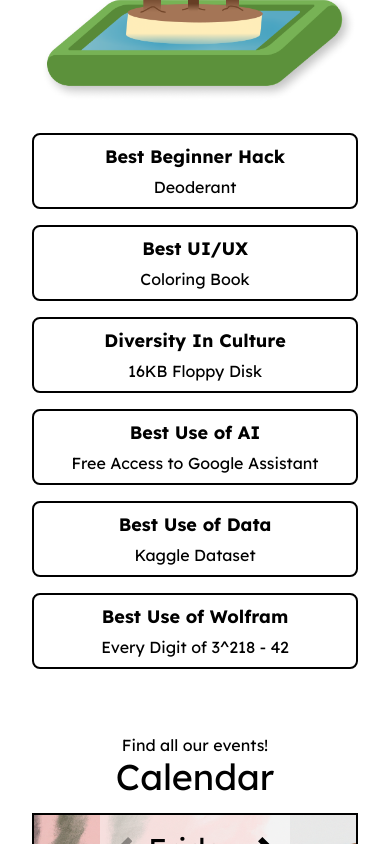
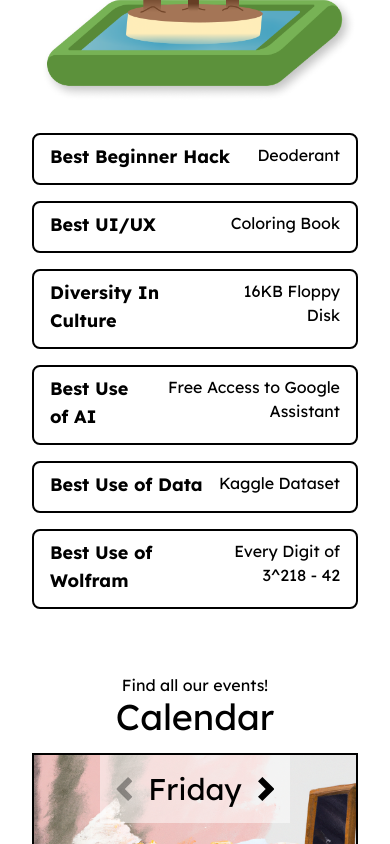
Before and after one commit to WaffleHacks/website-2023, a Next.js app: page / in a window 390 px wide. Shown: the part 2740-3584 px from the top of the page. Built offline with nearby package versions, Linux system fonts and the light colour scheme.

Commit message:
prize descriptions appear in box instead of bubble

```diff
--- a/components/CalendarFrame.tsx
+++ b/components/CalendarFrame.tsx
@@ -55,7 +55,7 @@ const CalendarFrame = () => {
                 fill={day == 0 ? '#0000005C' : '#000'}
                 svgProps={{
                   className: 'inline-block h-6 rotate-180',
-                  onClick: () => setDay(Math.min(day - 1, sections.length - 1)),
+                  onClick: () => setDay(Math.max(day - 1, 0)),
                 }}
               />
               <span className="text-3xl mx-4">{weekDays[day]}</span>
--- a/components/TracksFrame.tsx
+++ b/components/TracksFrame.tsx
@@ -250,6 +250,8 @@ const BoatDisplay = () => {
       [20, 5],
     ],
   ];
+  const svgRef = useRef(null);
+  const bboxVal = useRef(null);
 
   const [waves, setWaves]: [any, Function] = useState([{ x: 150, y: 50, height: 20, dir: true, speed: 0.1 }]);
   const wavesPos = useRef([{ x: 150, y: 50, height: 20, dir: true, speed: 0.1 }]);
@@ -257,6 +259,7 @@ const BoatDisplay = () => {
 
   function setBoat() {
     if (lineRef.current) {
+      // if boat is before start of path, move it linearly to start
       if (boatPointRef.current < 0) {
         let point = (lineRef.current as SVGGeometryElement).getPointAtLength(0);
         let p2 = (lineRef.current as SVGGeometryElement).getPointAtLength(1);
@@ -267,6 +270,7 @@ const BoatDisplay = () => {
         setBoatLoc({ x: x, y: y, angle: angle });
         boatPointRef.current += boatSpeed;
       }
+      // if boat is after end of path, move it linearly to end
       if (boatPointRef.current >= (lineRef.current as SVGGeometryElement).getTotalLength() - 0.5) {
         let dx = lastPos.current.x;
         let dy = lastPos.current.y + boatSpeed;
@@ -275,7 +279,9 @@ const BoatDisplay = () => {
         lastPos.current = { x: dx, y: dy, angle: angle };
         setBoatLoc({ x: dx, y: dy, angle: angle });
         boatPointRef.current += boatSpeed;
-      } else {
+      }
+      // if boat is on path, move it along path
+      else {
         let point = (lineRef.current as SVGGeometryElement).getPointAtLength(boatPointRef.current);
         let p2 = (lineRef.current as SVGGeometryElement).getPointAtLength(boatPointRef.current + 0.5);
         let angle = Math.atan2(p2.y - point.y, p2.x - point.x) * (180 / Math.PI);
@@ -366,7 +372,7 @@ const BoatDisplay = () => {
     setPathData(points);
   }, []);
 
-  // make 50 random waves
+  // make random waves
   useEffect(() => {
     let newWaves = [];
     for (let i = 0; i < 18; i++) {
@@ -376,9 +382,29 @@ const BoatDisplay = () => {
     wavesPos.current = newWaves;
   }, []);
 
+  var boatLeft = 0;
+  if (svgRef.current) {
+    if (!bboxVal.current) {
+      bboxVal.current = svgRef.current.getBBox();
+    }
+    let bbox = bboxVal.current;
+    var boatLeft = map(boatLoc.x + 12.5, bbox.x, bbox.x + bbox.width, 0, 100);
+    // let p = svgRef.current.createSVGPoint()
+    // p.x = boatLoc.x - 12.5;
+    // p.y = boatLoc.y - 12.5;
+    // console.log(p.matrixTransform(svgRef.current.getScreenCTM()));
+  }
+
   return (
     <>
-      <svg viewBox="0 0 100 100" className="absolute w-full h-full">
+      {/* <img
+          className="absolute h-[25%] z-10"
+          // href="/images/tracks/boat.svg"
+          // style={{ transform: `rotateY(${boatLoc.angle}deg)`, transformOrigin: 'center', transformBox: 'fill-box' }}
+          src="/images/tracks/canoe.svg"
+          style={{ transform: `rotate(${boatLoc.angle}deg)`, transformOrigin: 'center', transformBox: 'fill-box', left: boatLeft+"%", top: (boatLoc.y - 12.5)+"%" }}
+        /> */}
+      <svg ref={svgRef} viewBox="0 0 100 100" className="absolute w-full h-full">
         <path
           d={pathData}
           ref={lineRef}
@@ -402,12 +428,8 @@ const BoatDisplay = () => {
 
         <image
           x={boatLoc.x - 12.5}
-          // y={boatLoc.y - 25}
           y={boatLoc.y - 12.5}
-          width="25"
           height="25"
-          // href="/images/tracks/boat.svg"
-          // style={{ transform: `rotateY(${boatLoc.angle}deg)`, transformOrigin: 'center', transformBox: 'fill-box' }}
           href="/images/tracks/canoe.svg"
           style={{ transform: `rotate(${boatLoc.angle}deg)`, transformOrigin: 'center', transformBox: 'fill-box' }}
         />
@@ -575,20 +597,35 @@ interface SmallPrizeProps {
   name: string;
   prize: string;
   desc: string;
+  show: Function;
+  isShowing: boolean;
 }
-const SmallPrize = ({ name, prize, desc }: SmallPrizeProps) => {
+const SmallPrize = ({ name, prize, desc, isShowing, show }: SmallPrizeProps) => {
   return (
-    <div className="track-prize relative">
-      <span className="track-prize-title">{name}</span>
-      <button className="small-track-desc-show flex-grow"></button>
-      <div className="small-track-desc bubble absolute bottom-[140%] left-1/2 translate-x-[-50%]">{desc}</div>
-      <span>{prize}</span>
-    </div>
+    <button className="track-prize relative" onClick={() => show()}>
+      <div className="w-full flex flex-row justify-between">
+        <span className="track-prize-title text-left">{name}</span>
+        <span className="text-right">{prize}</span>
+      </div>
+
+      {isShowing && <div className="pt-4 text-left">{desc}</div>}
+    </button>
   );
 };
 
 const TracksFrame = () => {
-  let [showLongDesc, setShowLongDesc] = useState([false, false, false, false]);
+  let [showLongDesc, setShowLongDesc] = useState([
+    false,
+    false,
+    false,
+    false,
+    false,
+    false,
+    false,
+    false,
+    false,
+    false,
+  ]);
   let [holding, setHolding] = useState([false, false, false, false]);
 
   function holdItem(descNum: number) {
@@ -694,6 +731,10 @@ const TracksFrame = () => {
             name="Best Beginner Hack"
             prize="Deoderant"
             desc="Your first time attending a hackathon or creating a hack? Then this track is for you! To be applicable for this track, at least half of your team must be first-time hackers. Any theme, any project, any proposal, or any design can be considered for this track. Projects will be evaluated based on creativity, usability, and technical complexity. Create your first project and learn while you're here!"
+            isShowing={showLongDesc[4]}
+            show={() => {
+              setShowLongDesc(showLongDesc.map((val, ind) => (ind == 4 ? !val : val)));
+            }}
           />
 
           {/* best ui/ux */}
@@ -701,6 +742,10 @@ const TracksFrame = () => {
             name="Best UI/UX"
             prize="Coloring Book"
             desc="Get ready to flex your design muscles and create the ultimate user-centered software product! Whether you're a seasoned designer or just starting out, this category is for anyone who is passionate about creating intuitive and engaging user experiences. You'll have the chance to come up with a brand new software product or give an existing one a fresh redesign, all while keeping in mind the needs and goals of the end user. Whether it's a mobile app, website, or something else entirely, the sky's the limit! Just make sure to consider factors like usability, aesthetics, and overall user satisfaction as you brainstorm and design. This category is open to designers, developers, and anyone else who is excited about UI/UX."
+            isShowing={showLongDesc[5]}
+            show={() => {
+              setShowLongDesc(showLongDesc.map((val, ind) => (ind == 5 ? !val : val)));
+            }}
           />
 
           {/* diversity in culture */}
@@ -708,6 +753,10 @@ const TracksFrame = () => {
             name="Diversity In Culture"
             prize="16KB Floppy Disk"
             desc="The Diversity and Inclusion track encourages  attendees to come together and work on projects that promote diversity, equity, and inclusion in the tech industry and beyond. By embracing and celebrating different cultures and backgrounds, we can create a more inclusive and innovative community. Teams in this track have the chance to develop solutions that address issues of diversity and inclusion, such as creating tools to promote equal access to education and employment opportunities for people of all cultures and backgrounds, or designing platforms that amplify underrepresented voices and perspectives. Participants have the chance to make a real impact on conversations about diversity and inclusion in tech. The winning projects in this track will be recognized for their efforts to promote diversity and inclusion. Come join us and be a part of creating a more inclusive and culturally rich community!"
+            isShowing={showLongDesc[6]}
+            show={() => {
+              setShowLongDesc(showLongDesc.map((val, ind) => (ind == 6 ? !val : val)));
+            }}
           />
 
           {/* best use of ai */}
@@ -715,6 +764,10 @@ const TracksFrame = () => {
             name="Best Use of AI"
             prize="Free Access to Google Assistant"
             desc="While we're all still wrapping our heads around the marvelous AI products that have come around in the last few years (months? weeks? days?), you can get started out actually building using them! You're free to use ChatGPT, DALL-E, GPT-3, Watson, or any other platform that you find interesting. This category is for people on their way to honing our newfound superpowers to make useful and fun products."
+            isShowing={showLongDesc[7]}
+            show={() => {
+              setShowLongDesc(showLongDesc.map((val, ind) => (ind == 7 ? !val : val)));
+            }}
           />
 
           {/* best use of data */}
@@ -722,6 +775,10 @@ const TracksFrame = () => {
             name="Best Use of Data"
             prize="Kaggle Dataset"
             desc="Data is the most powerful resource of our times, and there're uncountable cool things you can do with it! Get cracking with a cool data API on visualizations, analysis, and integrate it seamlessly into your product! Whether you're a Kaggle champion or you were just introduced to the fascinating world of Data Science, this category is for anyone that seeks creative solutions by using this incredible resource."
+            isShowing={showLongDesc[8]}
+            show={() => {
+              setShowLongDesc(showLongDesc.map((val, ind) => (ind == 8 ? !val : val)));
+            }}
           />
 
           {/* best use of wolfram */}
@@ -729,6 +786,10 @@ const TracksFrame = () => {
             name="Best Use of Wolfram"
             prize="Every Digit of 3^218 - 42"
             desc="Get ready to unleash the full power of Wolfram! This track allows you to show off your skills in cutting-edge computational tools and technologieis provided by Wolfram. You'll have the opportunity to work on projects that showcase the capabilities of powerful products such as Mathematica, Wolfram Alpha, and the Wolfram Language. Maybe you'll create a tool that helps researchers automate data analysis tasks. Or perhaps you'll create an app that uses natural language processing to understand and respond to user queries. Whatever your idea may be, our goal is to help you turn it into a reality that showcases the full potential of Wolfram's computational technologies. So come ready to innovate, create, and make a splash with Wolfram!"
+            isShowing={showLongDesc[9]}
+            show={() => {
+              setShowLongDesc(showLongDesc.map((val, ind) => (ind == 9 ? !val : val)));
+            }}
           />
         </div>
       </div>
--- a/styles/globals.css
+++ b/styles/globals.css
@@ -17,25 +17,12 @@ body {
 }
 
 .track-prize {
-  @apply w-full md:w-7/12 rounded-lg border-2 border-black flex flex-col sm:flex-row justify-between px-4 py-2
+  @apply w-full md:w-7/12 rounded-lg border-2 border-black flex flex-col justify-between px-4 py-2
 }
 .track-prize-title {
   @apply font-bold md:font-normal text-lg md:text-base mb-1 md:mb-0
 }
-.small-track-desc {
-  display: none;
-  opacity: 0;
-}
-.small-track-desc-show:hover + .small-track-desc {
-  display: block;
-  animation: 0.3s ease-in 1s small-track-anim;
-  animation-fill-mode: forwards;
-}
-.small-track-desc-show:focus + .small-track-desc {
-  display: block;
-  animation: 0.3s ease-in small-track-anim;
-  animation-fill-mode: forwards;
-}
+
 @keyframes small-track-anim {
   0% {
     opacity: 0;
@@ -43,27 +30,6 @@ body {
   100% {
     opacity: 1;
   }
-}
-.bubble {
-  /* width: 30rem; */
-  width: 100%;
-  background: white;
-  border: 2px solid black;
-  color: black;
-  padding: 1rem;
-  text-align: center;
-  border-radius: 0.3rem;
-}
-.bubble::after {
-  content: '';
-  display: inline-block;
-  width: 1rem;
-  height: 1rem;
-  background: #000;
-  position: absolute;
-  bottom: -1rem;
-  left: calc(50% - 0.5rem);
-  clip-path: polygon(0 0, 100% 0, 50% 100%);
 }
 
 .calendar-date {
```
Also changed, not shown: components/Footer.tsx (+8 -4 lines), 1 other file (tests, documents, lock files or other folders).
